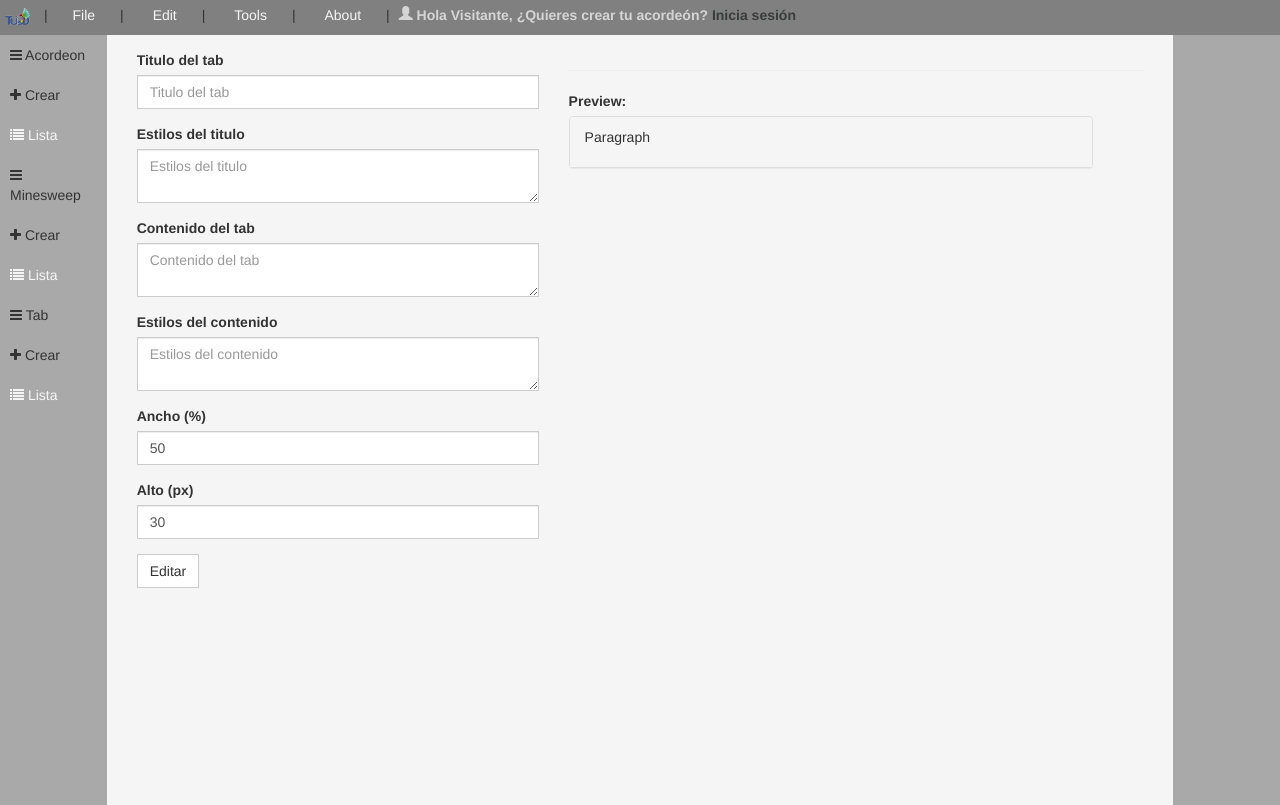
After one commit to PhoenixTmUSB/PTmAcordeon, a Django app: template phoenix/tab/templates/edit_tab.html in a window 1280 px wide. The commit adds this page. Run offline with Django 3.2, Linux system fonts and the light colour scheme; the template is opened without the code that fills it: values that come from a table or form of the project are taken from there, others are empty; some libraries are stand-ins or nearby versions.

Commit message:
CRUD del tab listo para probarse

```diff
--- /dev/null
+++ b/phoenix/tab/templates/edit_tab.html
@@ -0,0 +1,15 @@
+{% extends "index.html" %}
+{% load static bootstrap3 %}
+{% block content %}
+<div class="col-md-5">
+    <form id="tab-create-form" method="POST" class="post-form" novalidate>
+        {% csrf_token %}
+        {% bootstrap_form tabFormEdit %}
+        <button type="submit" class="save btn btn-default" id="tab-edit-submit">Editar</button>
+    </form>
+</div>
+<div class="col-md-7">
+ {% include 'tab_preview.html' %}
+</div>
+
+{% endblock %}
--- /dev/null
+++ b/phoenix/tab/templates/tab_preview.html
@@ -0,0 +1,20 @@
+<hr>
+<label>Preview: </label>
+<div class="row">
+    <div class="col-lg-11">
+        <!-- Print parent panel -->
+        <style type="text/css">
+            #tab-{{tab.get_uuid_as_str}} {
+                {{ tab.content_style }};
+            }
+        </style>
+        <div class="panel-group">
+            <div class="panel panel-default">
+                    <div class="panel-heading" role="tab" id="tab-{{tab.get_uuid_as_str}}">
+                            <p> {{ tab.content | safe | default:"Paragraph" }} </p>
+                    </div>
+
+            </div>
+        </div>
+    </div>
+</div>
--- a/phoenix/tab/urls.py
+++ b/phoenix/tab/urls.py
@@ -5,4 +5,6 @@ from .views import *
 urlpatterns = [
     url(r'^tab/$', tabList, name='tab-list'),
     url(r'^crear-tab/$', tabCreate, name='tab-create'),
+    url(r'^editar-tab/(?P<tab_id>[\w\-]+)$', tabEdit, name='tab-edit'),
+    url(r'^eliminar-tab/(?P<tab_id>[\w\-]+)$', tabDelete, name='tab-delete'),
 ]
```
Also changed, not shown: phoenix/tab/templates/tab.html (+4 -8 lines), phoenix/tab/views.py (+36 -0 lines), 1 other file.
